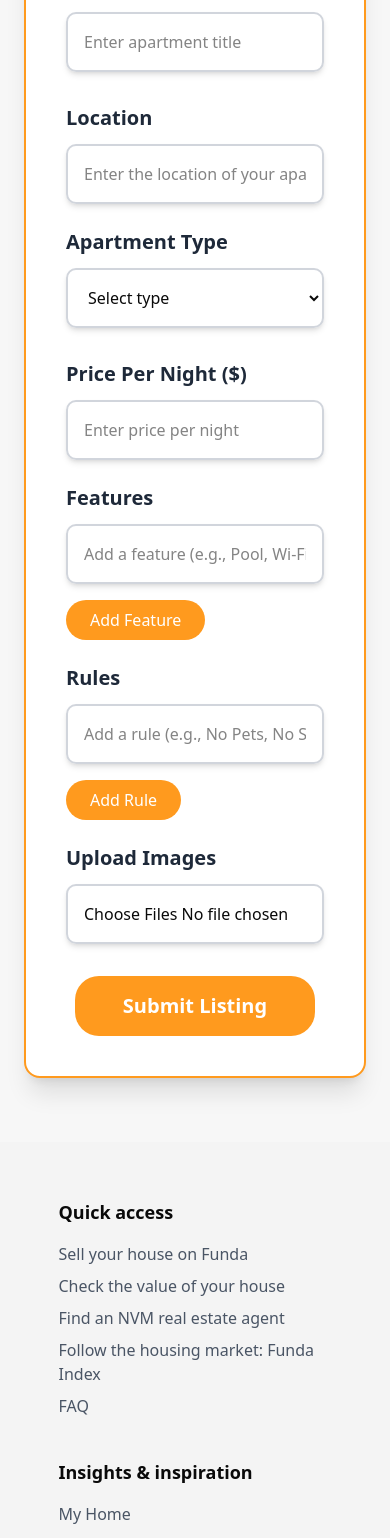
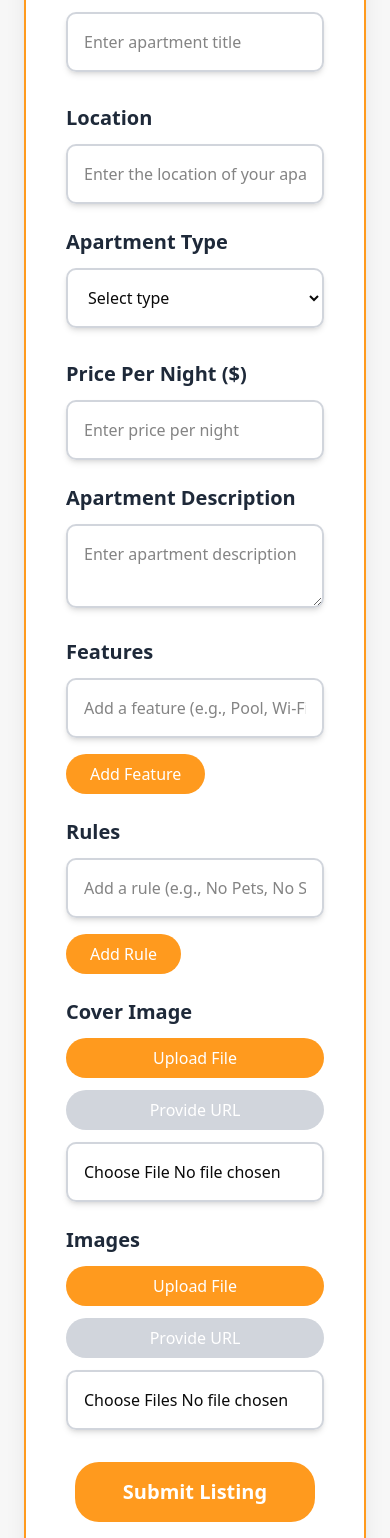
Before and after one commit to aysudi/apartment-rental-app, a React (Vite) app in the folder frontend/: page /become-host-start in a window 390 px wide. Shown: the part 382-1920 px from the top of the page. Built offline with nearby package versions, Linux system fonts and the light colour scheme.

Commit message:
feat: add apartment page responsive

```diff
--- a/frontend/src/pages/Client/HostForm/index.tsx
+++ b/frontend/src/pages/Client/HostForm/index.tsx
@@ -3,6 +3,9 @@ import { useFormik } from "formik";
 import { useState } from "react";
 
 const HostForm = () => {
+  const [isCoverImgUrl, setIsCoverImgUrl] = useState(false);
+  const [isImagesUrl, setIsImagesUrl] = useState(false);
+
   const formik = useFormik({
     initialValues: {
       title: "",
@@ -12,10 +15,23 @@ const HostForm = () => {
       description: "",
       features: [],
       rules: [],
+      coverImage: "",
       images: [],
     },
-    onSubmit: (values) => {
-      console.log("Form submitted", values);
+    onSubmit: async (values) => {
+      const apartmentData = {
+        title: values.title,
+        type: values.type,
+        location: values.location,
+        pricePerNight: parseFloat(values.pricePerNight),
+        description: values.description,
+        features: values.features,
+        rules: values.rules,
+        coverImage: values.coverImage,
+        images: values.images,
+        hostId: "current_user_id", // Assuming hostId is assigned here
+      };
+      console.log(apartmentData);
     },
     validationSchema: addApartmentSchema,
   });
@@ -40,6 +56,28 @@ const HostForm = () => {
     }
   };
 
+  const allTypes = [
+    "island",
+    "apartment",
+    "villa",
+    "pool",
+    "treehouse",
+    "castle",
+    "cabin",
+    "cottage",
+    "townhouse",
+    "penthouse",
+    "duplex",
+    "studio",
+    "bungalow",
+    "loft",
+    "house",
+    "farmhouse",
+    "resort",
+    "tinyhome",
+    "mansion",
+  ];
+
   return (
     <div className="min-h-screen bg-[#F7F7F7] pt-[7.5rem] pb-16 px-6 sm:px-12 lg:px-24">
       <div className="max-w-3xl mx-auto bg-white p-10 rounded-2xl shadow-xl border-2 border-[#FF9A1E] overflow-hidden">
@@ -50,8 +88,8 @@ const HostForm = () => {
         </div>
 
         <form onSubmit={formik.handleSubmit} className="space-y-6">
-          {/* Apartment Title */}
-          <div className="grid grid-cols-1 md:grid-cols-2 gap-8">
+          {/* Apartment Title and Location */}
+          <div className="grid grid-cols-1 sm:grid-cols-2 gap-8">
             <div className="relative">
               <label
                 htmlFor="title"
@@ -109,9 +147,8 @@ const HostForm = () => {
             </div>
           </div>
 
-          {/* Apartment Type and Price Per Night in Two Columns */}
-          <div className="grid grid-cols-1 md:grid-cols-2 gap-8">
-            {/* Apartment Type */}
+          {/* Apartment Type and Price Per Night */}
+          <div className="grid grid-cols-1 sm:grid-cols-2 gap-8">
             <div className="relative">
               <label
                 htmlFor="type"
@@ -132,10 +169,15 @@ const HostForm = () => {
                 }`}
               >
                 <option value="">Select type</option>
-                <option value="Studio">Studio</option>
-                <option value="1-Bedroom">1-Bedroom</option>
-                <option value="2-Bedroom">2-Bedroom</option>
-                <option value="Penthouse">Penthouse</option>
+                {allTypes.map((type, idx) => {
+                  const formattedType =
+                    type.charAt(0).toUpperCase() + type.slice(1).toLowerCase();
+                  return (
+                    <option key={idx} value={type}>
+                      {formattedType}
+                    </option>
+                  );
+                })}
               </select>
               {formik.touched.type && formik.errors.type && (
                 <div className="text-red-500 text-sm mt-2 ml-1">
@@ -144,7 +186,6 @@ const HostForm = () => {
               )}
             </div>
 
-            {/* Price Per Night */}
             <div className="relative">
               <label
                 htmlFor="pricePerNight"
@@ -172,6 +213,34 @@ const HostForm = () => {
                 </div>
               )}
             </div>
+          </div>
+
+          {/* Description */}
+          <div className="relative">
+            <label
+              htmlFor="description"
+              className="block text-xl font-semibold text-gray-800 mb-3"
+            >
+              Apartment Description
+            </label>
+            <textarea
+              id="description"
+              name="description"
+              value={formik.values.description}
+              onChange={formik.handleChange}
+              onBlur={formik.handleBlur}
+              className={`w-full p-4 border-2 rounded-lg shadow-md transition duration-300 focus:outline-none focus:ring-2 focus:ring-[#FF9A1E] ${
+                formik.touched.description && formik.errors.description
+                  ? "border-red-500"
+                  : "border-gray-300"
+              }`}
+              placeholder="Enter apartment description"
+            />
+            {formik.touched.description && formik.errors.description && (
+              <div className="text-red-500 text-sm mt-2 ml-1">
+                {formik.errors.description}
+              </div>
+            )}
           </div>
 
           {/* Features */}
@@ -258,20 +327,143 @@ const HostForm = () => {
             </div>
           </div>
 
-          {/* Upload Images */}
+          {/* Cover Image */}
+          <div className="relative">
+            <label
+              htmlFor="coverImage"
+              className="block text-xl font-semibold text-gray-800 mb-1"
+            >
+              Cover Image
+            </label>
+            <div className="flex gap-1 sm:gap-4 mb-3 flex-col sm:flex-row">
+              <button
+                type="button"
+                onClick={() => setIsCoverImgUrl(false)}
+                className={`${
+                  !isCoverImgUrl ? "bg-[#FF9A1E]" : "bg-gray-300"
+                } text-white py-2 px-6 rounded-full mt-2 cursor-pointer`}
+              >
+                Upload File
+              </button>
+              <button
+                type="button"
+                onClick={() => setIsCoverImgUrl(true)}
+                className={`${
+                  isCoverImgUrl ? "bg-[#FF9A1E]" : "bg-gray-300"
+                } text-white py-2 px-6 rounded-full mt-2 cursor-pointer`}
+              >
+                Provide URL
+              </button>
+            </div>
+
+            {isCoverImgUrl ? (
+              <input
+                type="text"
+                id="coverImage"
+                name="coverImage"
+                value={formik.values.coverImage || ""}
+                onChange={(e) =>
+                  formik.setFieldValue("coverImage", e.target.value)
+                }
+                onBlur={formik.handleBlur}
+                className={`w-full p-4 border-2 rounded-lg shadow-md transition duration-300 focus:outline-none focus:ring-2 focus:ring-[#FF9A1E] ${
+                  formik.touched.coverImage && formik.errors.coverImage
+                    ? "border-red-500"
+                    : "border-gray-300"
+                }`}
+                placeholder="Enter image URL"
+              />
+            ) : (
+              <input
+                type="file"
+                id="coverImage"
+                name="coverImage"
+                onChange={(e) => {
+                  if (e.target.files) {
+                    formik.setFieldValue(
+                      "coverImage",
+                      URL.createObjectURL(e.target.files[0])
+                    );
+                  }
+                }}
+                onBlur={formik.handleBlur}
+                className={`w-full p-4 border-2 rounded-lg shadow-md transition duration-300 focus:outline-none focus:ring-2 focus:ring-[#FF9A1E] ${
+                  formik.touched.coverImage && formik.errors.coverImage
+                    ? "border-red-500"
+                    : "border-gray-300"
+                }`}
+              />
+            )}
+            {formik.touched.coverImage && formik.errors.coverImage && (
+              <div className="text-red-500 text-sm mt-2 ml-1">
+                {formik.errors.coverImage}
+              </div>
+            )}
+          </div>
+
+          {/* Images */}
           <div className="relative">
             <label
               htmlFor="images"
-              className="block text-xl font-semibold text-gray-800 mb-3"
+              className="block text-xl font-semibold text-gray-800 mb-1"
             >
-              Upload Images
+              Images
             </label>
+
+            <div className="flex gap-1 sm:gap-4 mb-3 flex-col sm:flex-row">
+              <button
+                type="button"
+                onClick={() => setIsImagesUrl(false)}
+                className={`${
+                  !isImagesUrl ? "bg-[#FF9A1E]" : "bg-gray-300"
+                } text-white py-2 px-6 rounded-full mt-2 cursor-pointer`}
+              >
+                Upload File
+              </button>
+              <button
+                type="button"
+                onClick={() => setIsImagesUrl(true)}
+                className={`${
+                  isImagesUrl ? "bg-[#FF9A1E]" : "bg-gray-300"
+                } text-white py-2 px-6 rounded-full mt-2 cursor-pointer`}
+              >
+                Provide URL
+              </button>
+            </div>
+
+            {isImagesUrl ? (
+              <input
+                type="text"
+                id="images"
+                name="images"
+                value={formik.values.images[0] || ""}
+                onChange={(e) =>
+                  formik.setFieldValue("images", [e.target.value])
+                }
+                onBlur={formik.handleBlur}
+                className={`w-full p-4 border-2 rounded-lg shadow-md transition duration-300 focus:outline-none focus:ring-2 focus:ring-[#FF9A1E] ${
+                  formik.touched.images && formik.errors.images
+                    ? "border-red-500"
+                    : "border-gray-300"
+                }`}
+                placeholder="Enter image URL"
+              />
+            ) : (
               <input
                 type="file"
                 id="images"
                 name="images"
                 multiple
-              onChange={(e) => formik.setFieldValue("images", e.target.files)}
+                onChange={(e) => {
+                  if (e.target.files) {
+                    formik.setFieldValue(
+                      "images",
+                      Array.from(e.target.files).map((file) =>
+                        URL.createObjectURL(file)
+                      )
+                    );
+                  }
+                }}
                 onBlur={formik.handleBlur}
                 className={`w-full p-4 border-2 rounded-lg shadow-md transition duration-300 focus:outline-none focus:ring-2 focus:ring-[#FF9A1E] ${
                   formik.touched.images && formik.errors.images
@@ -279,6 +471,7 @@ const HostForm = () => {
                     : "border-gray-300"
                 }`}
               />
+            )}
             {formik.touched.images && formik.errors.images && (
               <div className="text-red-500 text-sm mt-2 ml-1">
                 {formik.errors.images}
--- a/frontend/src/validation/addApartmentSchema.ts
+++ b/frontend/src/validation/addApartmentSchema.ts
@@ -9,6 +9,7 @@ const addApartmentSchema = Yup.object({
     .positive()
     .min(1),
   description: Yup.string().required("Description is required"),
+  coverImage: Yup.string().required("Cover image is required"),
   images: Yup.array().min(1, "At least one image is required"),
 });
 
```
Lines whose indentation alone changed are shown as unchanged.
